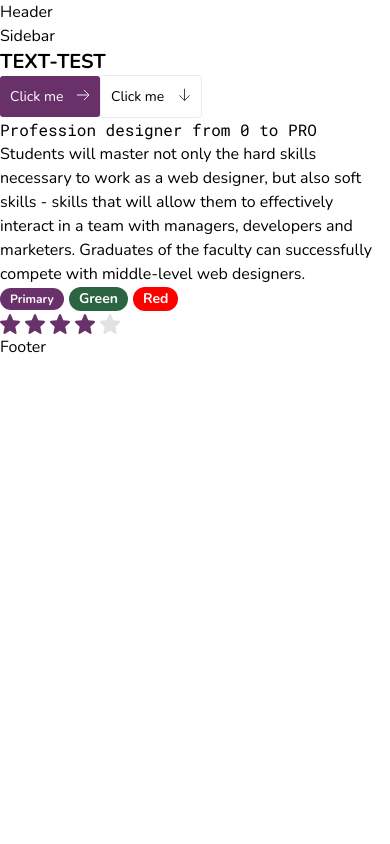
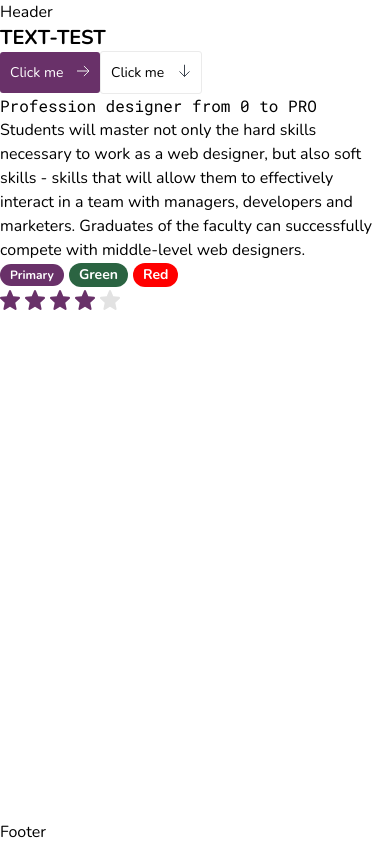
Before and after one commit to ViktoriiaRud/top-courses, a Next.js app: page / in a window 390 px wide. Built offline with nearby package versions, Linux system fonts and the light colour scheme.

Commit message:
added atyles grid for the layout

```diff
--- a/app/page.tsx
+++ b/app/page.tsx
@@ -4,7 +4,7 @@
 import './theme/globalStyles';
 import { roboto_mono } from './theme/fonts/font';
 import { Button, HTag, Rating, Tag } from "./components";
-import { Layout, withLayout } from "../layout/Layout";
+import { withLayout } from "../layout/Layout";
 
 
 function Page(): JSX.Element {
--- a/layout/Layout.module.css
+++ b/layout/Layout.module.css
@@ -0,0 +1,48 @@
+.wrapper {
+    display: grid;
+    grid-template-columns: auto 230px minmax(320px, 1200px) auto;
+    grid-template-rows: auto 1fr auto;
+    min-height: 100vh;
+    grid-template-areas:
+    ". header header ."
+    ". sidebar body ."
+    "footer footer footer footer";
+}
+
+
+.header {
+    grid-area: header;
+    display: none;
+}
+
+.sidebar {
+    grid-area: sidebar;
+}
+
+.body {
+    grid-area: body;
+}
+
+.footer {
+    grid-area: footer;
+}
+
+
+@media (max-width: 765px) {
+    .wrapper {
+        grid-template-columns: minmax(320px, 1fr);
+        grid-template-areas:
+        " header"
+        "body"
+        "footer";
+    }
+
+    .sidebar {
+        display: none;
+    }
+
+    .header {
+        display: block;
+    }
+
+}
--- a/layout/Layout.tsx
+++ b/layout/Layout.tsx
@@ -9,16 +9,14 @@
 
 const Layout = ({children}:LayoutProps):JSX.Element => {
   return (
-    <>
-   <Header/>
-   <div>
-    <Sidebar/>
-    <div>
+    <div className={styles.wrapper}>
+      <Header className={styles.header}/>
+      <Sidebar className={styles.sidebar}/>
+    <div className={styles.body}>
         {children}
     </div>
+      <Footer className={styles.footer}/>
    </div>
-   <Footer/>
-   </>
   );
 };
 
```
